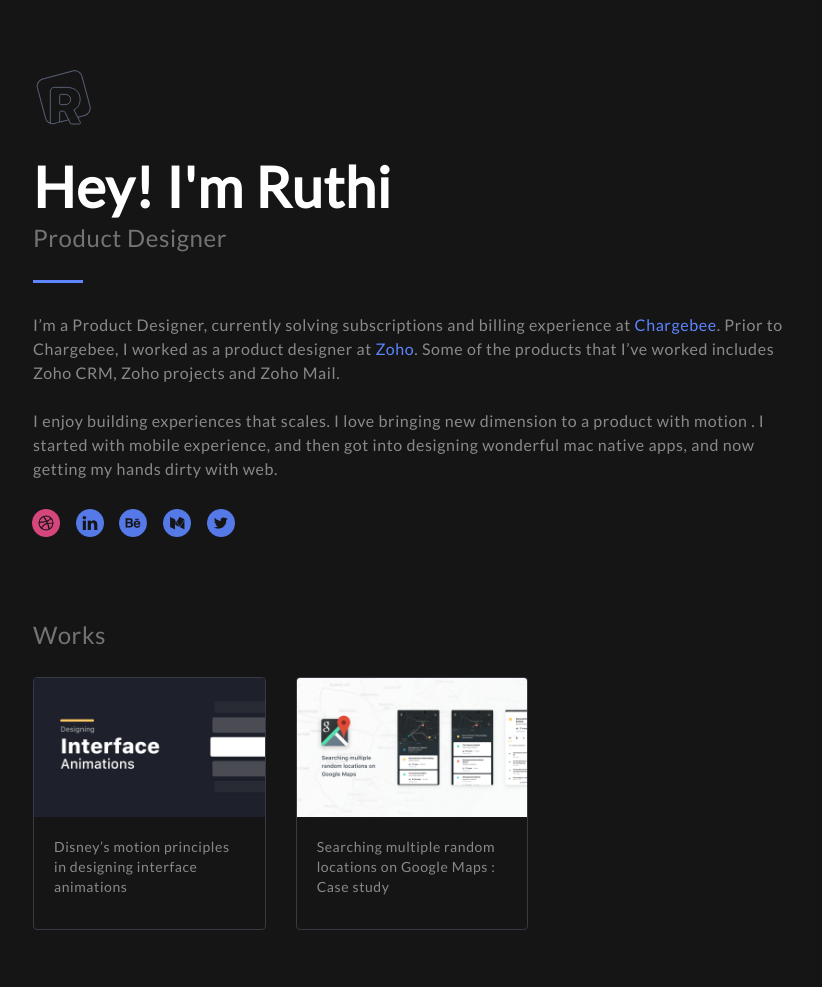
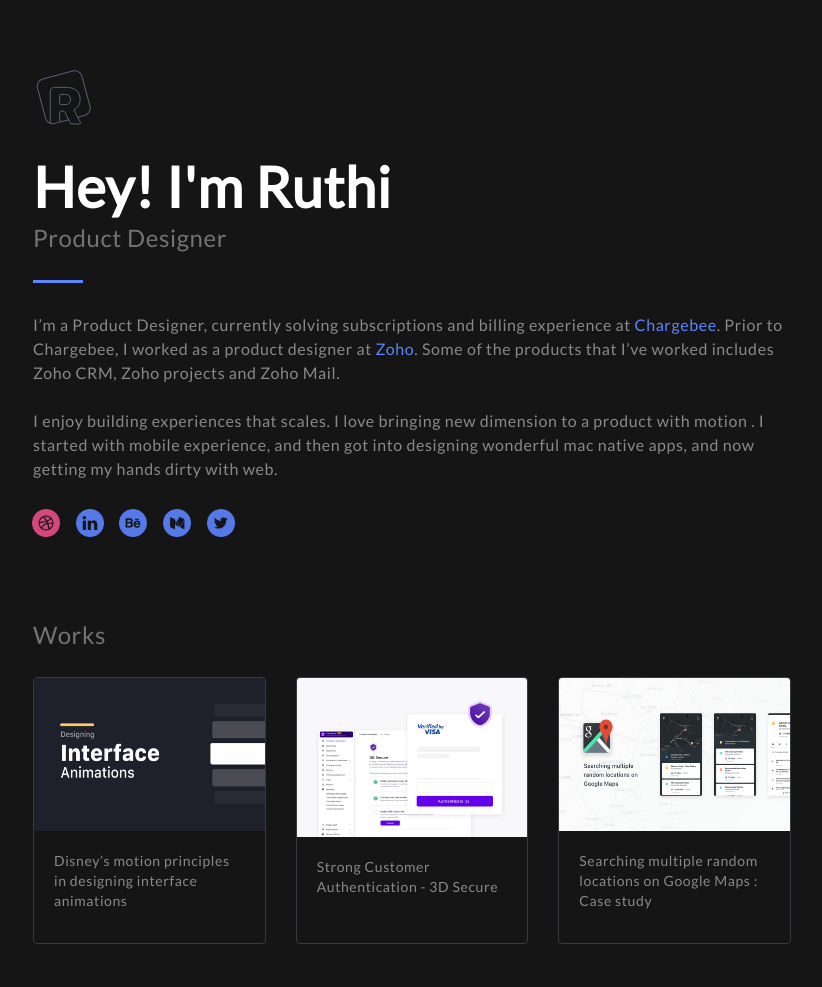
Before and after one commit to ruthiran/Ruthira.github.io, a website: page index.html in a window 1280 px wide. Shown: the top 987 px of the page, without its empty margins (228-1050 px from the left). Drawn offline with Linux system fonts and the light colour scheme.

Commit message:
3DS added

```diff
--- a/index.html
+++ b/index.html
@@ -171,7 +171,7 @@
 
         <div class="row " style="margin-top: -24px;margin-bottom: -24px;">
         <div class="col-lg-4 col-md-6 text-center"style="margin-top: 24px;">
-            <a href="https://uxplanet.org/disneys-motion-principles-in-designing-interface-animations-9ac7707a2b43" class="card-text"><div class="card h-100" >
+            <a target="_blank" href="https://uxplanet.org/disneys-motion-principles-in-designing-interface-animations-9ac7707a2b43" class="card-text"><div class="card h-100" >
             <img class="card-img-top" style="padding-left: : -0.5px;" src="./img/Works/Disney.png" alt="">
             <div class="card-body">
               <h4 class="card-title">
@@ -182,17 +182,26 @@
           </div>
 
           <div class="col-lg-4 col-md-6 text-center "style="margin-top: 24px;">
-            <a href="https://medium.com/helloabstrakt/https-medium-com-helloabstrakt-searching-multiple-random-locations-for-google-maps-547fc6d1b387" class="card-text"><div class="card h-100" style="height: 50%;" >
-            <img class="card-img-top" style="padding-left: : -0.5px;" src="./img/Works/Maps.png" alt="">
+            <a target="_blank" href="https://www.notion.so/Strong-customer-authentication-SCA-1adb61c8e7de4148a87107d84fe4cfa3" class="card-text"><div class="card h-100" style="height: 50%;" >
+            <img class="card-img-top" style="padding-left: : -0.5px;" src="./img/Works/3D secure cover.gif" alt="">
             <div class="card-body">
               <h4 class="card-title">
-                <p class=" mb-0 " style="font-size: 14px; font-weight: 400; line-height: 20px; text-align: left;"> Searching multiple random locations on Google Maps : Case study
- </p>
+                <p class=" mb-0 " style="font-size: 14px; font-weight: 400; line-height: 20px; text-align: left;"> Strong Customer Authentication - 3D Secure</p>
               </h4>
             </div>
           </div></a>
           </div>
 
+        <div class="col-lg-4 col-md-6 text-center "style="margin-top: 24px;">
+            <a target="_blank" href="https://medium.com/helloabstrakt/https-medium-com-helloabstrakt-searching-multiple-random-locations-for-google-maps-547fc6d1b387" class="card-text"><div class="card h-100" style="height: 50%;" >
+            <img class="card-img-top" style="padding-left: : -0.5px;" src="./img/Works/Maps.png" alt="">
+            <div class="card-body">
+              <h4 class="card-title">
+                <p class=" mb-0 " style="font-size: 14px; font-weight: 400; line-height: 20px; text-align: left;"> Searching multiple random locations on Google Maps : Case study</p>
+              </h4>
+            </div>
+          </div></a>
+          </div>
 
 
 
```
Also changed, not shown: img/Works/3D secure cover.gif (added).
